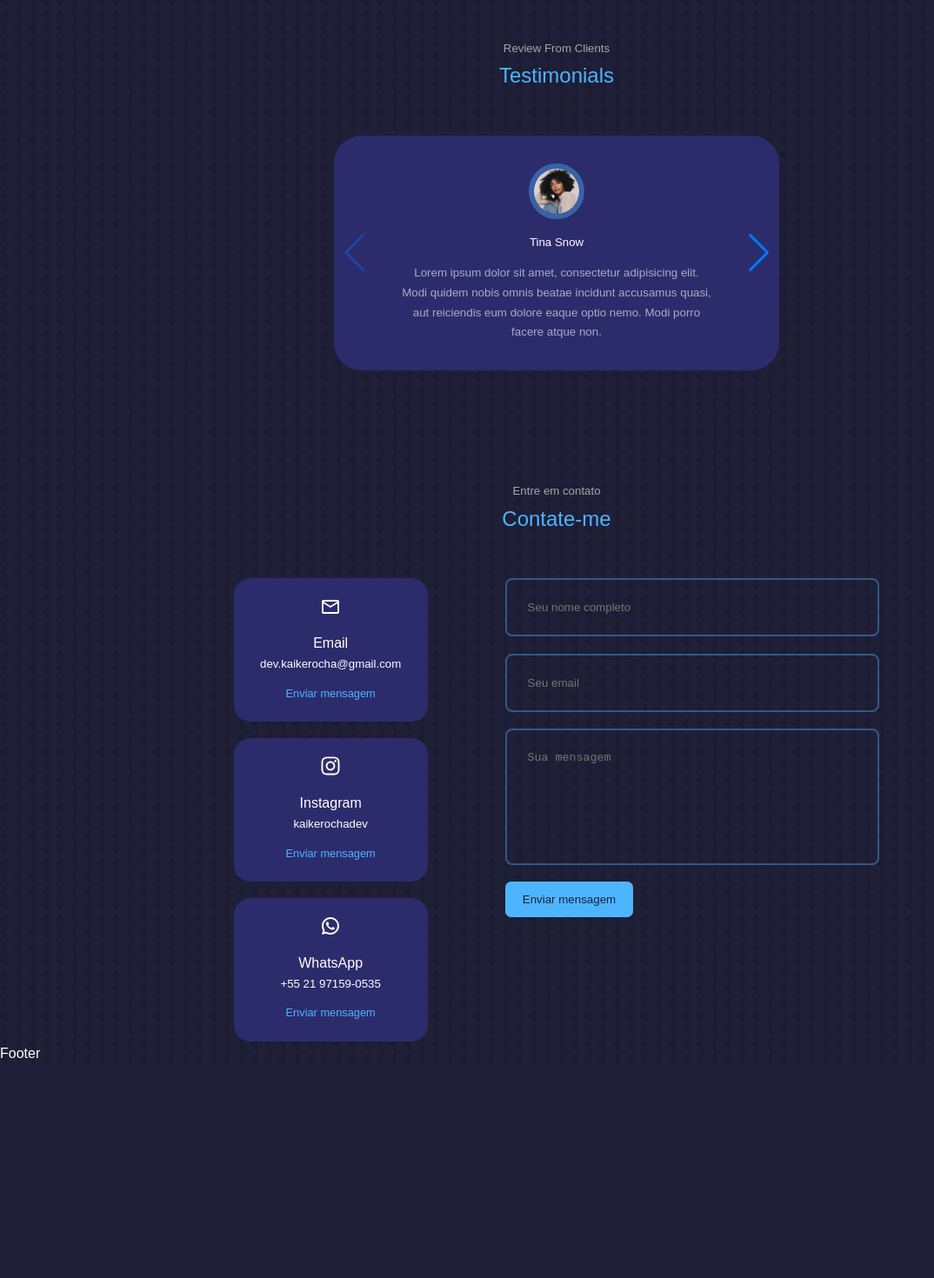
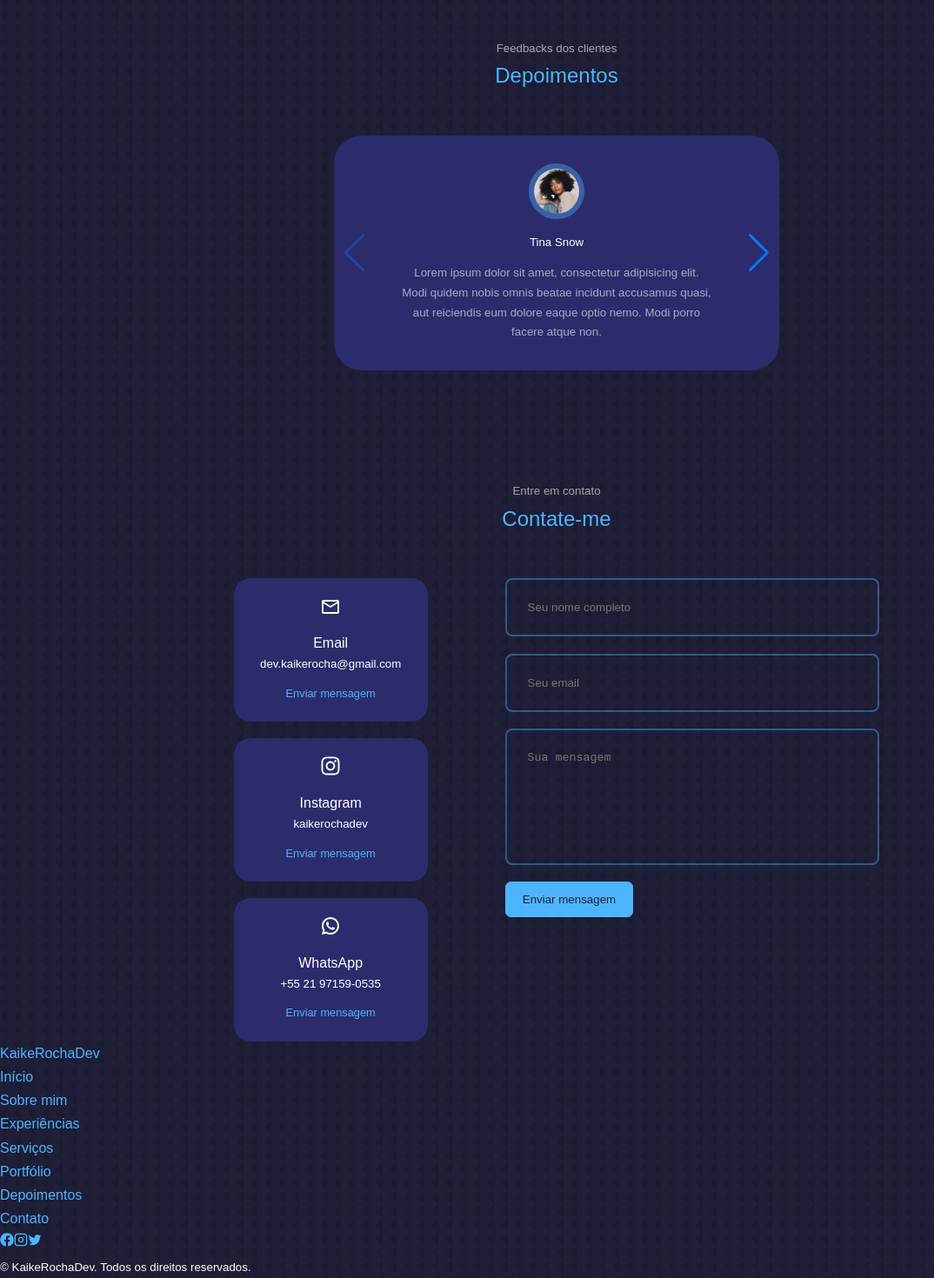
Before and after one commit to KaikeRochaDev/portfolio, a React (Create React App) app: page / in a window 1280 px wide. Shown: the part 3975-5445 px from the top of the page at 87% size, without its empty margins (0-1074 px from the left). Before the commit the page ends 5200 px from the top, so only its background shows below. Built offline with nearby package versions, Linux system fonts and the light colour scheme.

Commit message:
Component Footer JSX

```diff
--- a/src/components/footer/Footer.jsx
+++ b/src/components/footer/Footer.jsx
@@ -1,8 +1,33 @@
 import React from 'react'
 import './footer.css'
+import {FaFacebook} from 'react-icons/fa'
+import {FiInstagram} from 'react-icons/fi'
+import {IoLogoTwitter} from 'react-icons/io'
 const Footer = () => {
   return (
-    <div>Footer</div>
+    <footer>
+      <a href="#" className='footer__logo'>KaikeRochaDev</a>
+
+      <ul className='permalinks'>
+        <li><a href="#">Início</a></li>
+        <li><a href="#about">Sobre mim</a></li>
+        <li><a href="#experience">Experiências</a></li>
+        <li><a href="#services">Serviços</a></li>
+        <li><a href="#portfolio">Portfólio</a></li>
+        <li><a href="#testimonials">Depoimentos</a></li>
+        <li><a href="#contact">Contato</a></li>
+      </ul>
+
+      <div className="footer__socials">
+        <a href=""><FaFacebook/></a>
+        <a href="https://www.instagram.com/kaikerochadev/" target="_blank" rel="noreferrer"><FiInstagram/></a>
+        <a href=""><IoLogoTwitter/></a>
+      </div>
+
+      <div className="footer__copy">
+        <small>&copy; KaikeRochaDev. Todos os direitos reservados.</small>
+      </div>
+    </footer>
   )
 }
 
--- a/src/components/testimonials/Testimonials.jsx
+++ b/src/components/testimonials/Testimonials.jsx
@@ -41,8 +41,8 @@ const data = [
 const Testimonials = () => {
   return (
     <section id="testimonials">
-      <h5>Review From Clients</h5>
-      <h2>Testimonials</h2>
+      <h5>Feedbacks dos clientes</h5>
+      <h2>Depoimentos</h2>
       <Swiper
         className="container testimonials__container"
         modules={[Navigation]}
```
